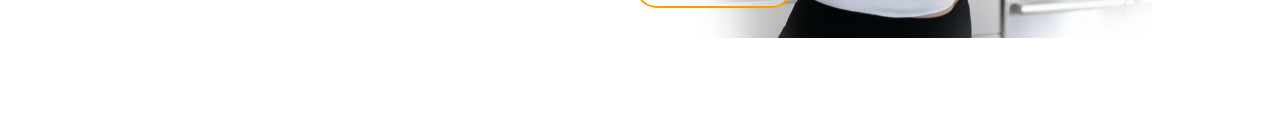
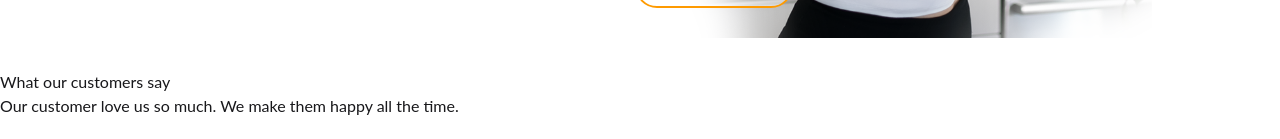
Before and after one commit to mikohan/cleaning-test-nextjs-kitchen, a Next.js app: page / in a window 1280 px wide. Shown: the part 658-797 px from the top of the page. Built offline with nearby package versions, Linux system fonts and the light colour scheme.

Commit message:
Added prot

```diff
--- a/app/components/ThemeChanger.tsx
+++ b/app/components/ThemeChanger.tsx
@@ -4,6 +4,7 @@ import { HeroMaleviz } from "./HeroMaleviz";
 import { ThemeToggler } from "./ThemeToggler";
 import heroImageOl from "@/public/images/hero_ol2_768.png";
 import heroImageDark from "@/public/images/hero_ol2_768_dark_ps.png";
+import { Testimonials } from "./Testimonials";
 
 function ThemeCheenger() {
   const [theme, setTheme] = useState("light");
@@ -41,6 +42,7 @@ function ThemeCheenger() {
       </div>
       {/* Starting Hero Component */}
       <HeroMaleviz src={src} />
+      <Testimonials />
     </div>
   );
 }
--- a/package.json
+++ b/package.json
@@ -5,7 +5,7 @@
   "scripts": {
     "dev": "next dev",
     "build": "next build",
-    "start": "next start",
+    "start": "next start -p 3011",
     "lint": "eslint"
   },
   "dependencies": {
```
